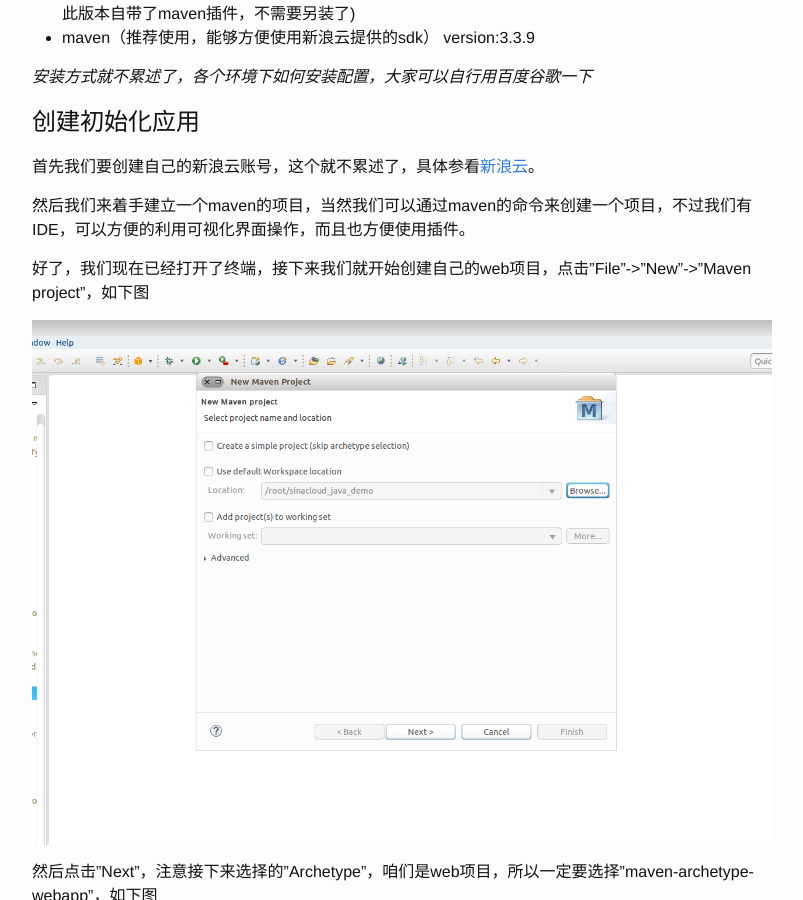
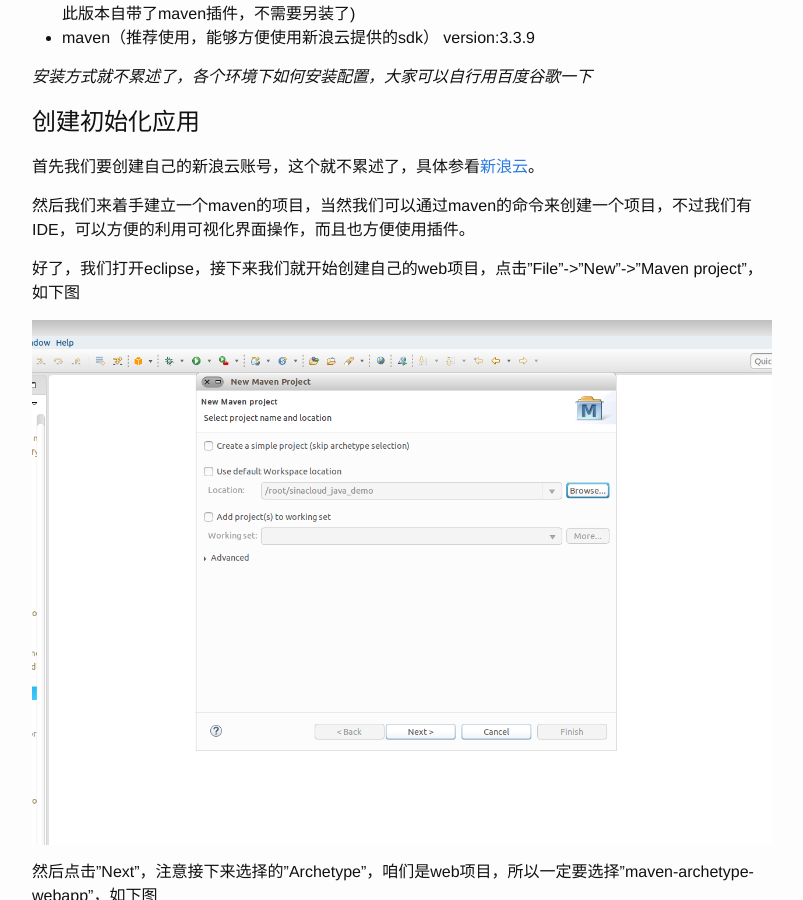
Before and after one commit to haluomao/sinacloud.github.io, a Jekyll site: the page built from _posts/2016-09-05-docker-java-get-started.markdown, in a window 1280 px wide and 900 px high, scrolled down 681 px. Shown: the whole window, without its empty margins (238-1041 px from the left). Built offline with Jekyll 4.4.1, drawn with Linux system fonts in a browser that asks for light colours; Markdown is read by kramdown in place of the engine named in the settings.

Commit message:
修改下文档

```diff
--- a/_posts/2016-09-05-docker-java-get-started.markdown
+++ b/_posts/2016-09-05-docker-java-get-started.markdown
@@ -34,7 +34,7 @@ date:   2016-09-05 16:32:01
 
 然后我们来着手建立一个maven的项目，当然我们可以通过maven的命令来创建一个项目，不过我们有IDE，可以方便的利用可视化界面操作，而且也方便使用插件。
 
-好了，我们现在已经打开了终端，接下来我们就开始创建自己的web项目，点击"File"->"New"->"Maven project"，如下图
+好了，我们打开eclipse，接下来我们就开始创建自己的web项目，点击"File"->"New"->"Maven project"，如下图
 
 ![create-project]({{ site.url }}/assets/eclipse-create-mvn-01.png)
 
```
